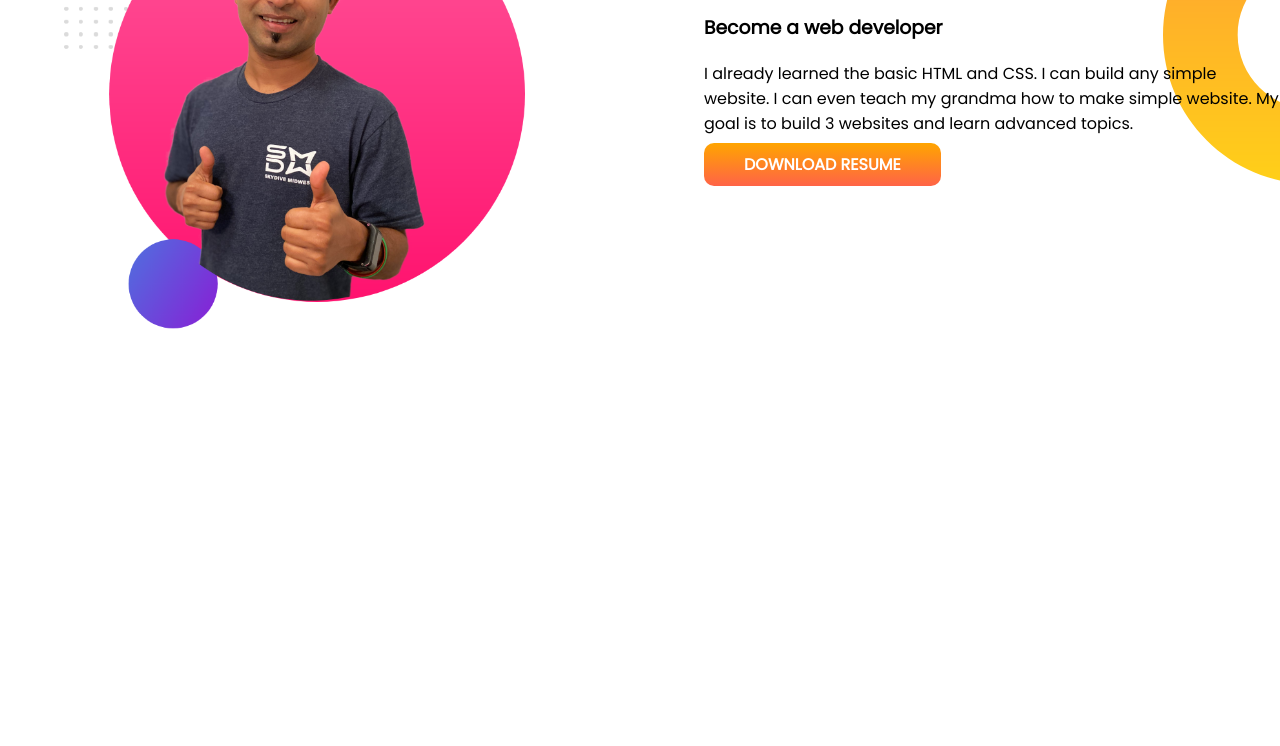
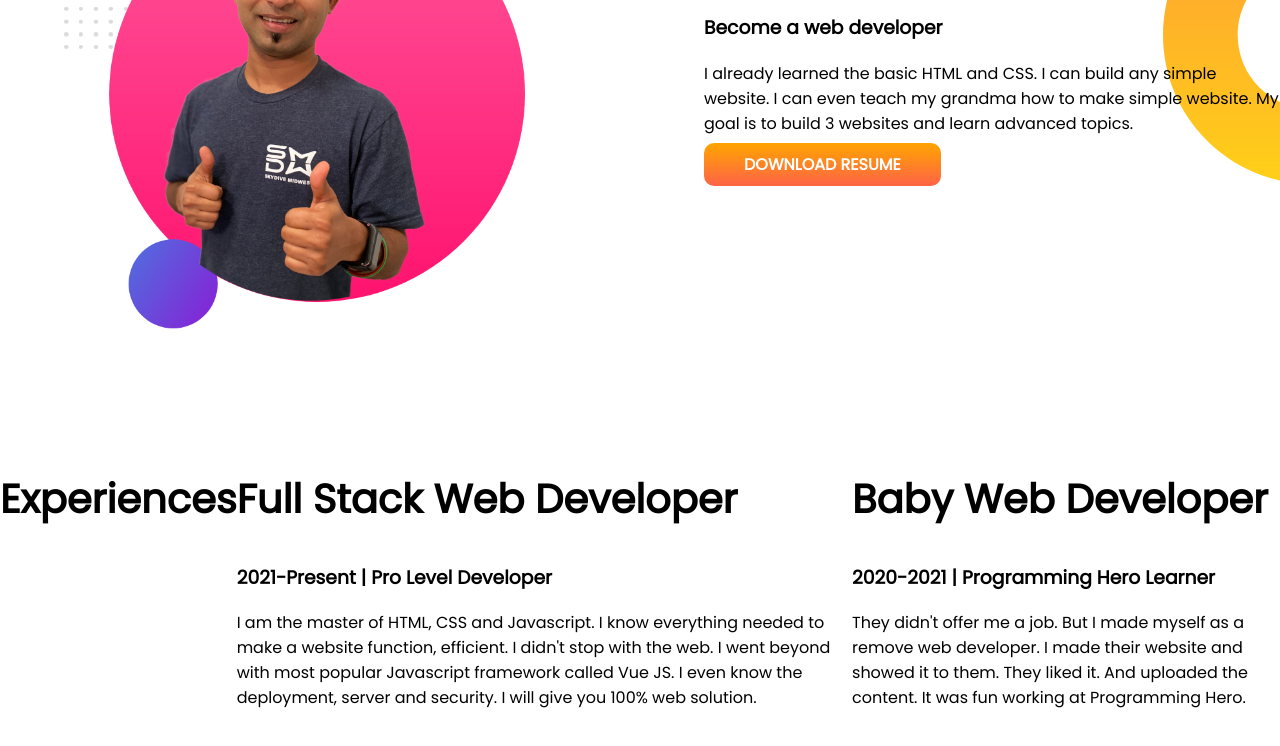
Before and after one commit to AyeshaAktar/developer-portfolio, a plain HTML site: page indexs.html in a window 1280 px wide. Shown: the part 678-1424 px from the top of the page. Before the commit the page ends 1114 px from the top, so only its background shows below. Drawn offline with Linux system fonts and the light colour scheme.

Commit message:
experience

```diff
--- a/indexs.html
+++ b/indexs.html
@@ -38,6 +38,23 @@
             <a class="Link-button" target="_blank" href="">DOWNLOAD RESUME</a>
         </div>
     </section>
+    <section class="experience-area">
+        <h1>Experiences</h1>
+        <div>
+            <h1>Full Stack Web Developer</h1>
+            <h3>2021-Present | Pro Level Developer</h3>
+            <p>I am the master of HTML, CSS and Javascript. I know everything needed to make a website function,
+                efficient. I didn't stop with the web. I went beyond with most popular Javascript framework called Vue
+                JS. I even know the deployment, server and security. I will give you 100% web solution.</p>
+        </div>
+        <div>
+            <h1>Baby Web Developer</h1>
+            <h3>2020-2021 | Programming Hero Learner</h3>
+            <p>They didn't offer me a job. But I made myself as a remove web developer. I made their website and showed
+                it to them. They liked it. And uploaded the content. It was fun working at Programming Hero.</p>
+        </div>
+
+    </section>
 </body>
 
 </html>
```
